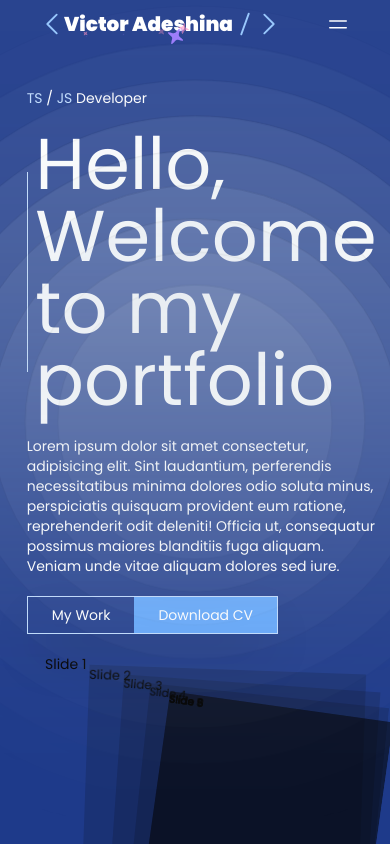
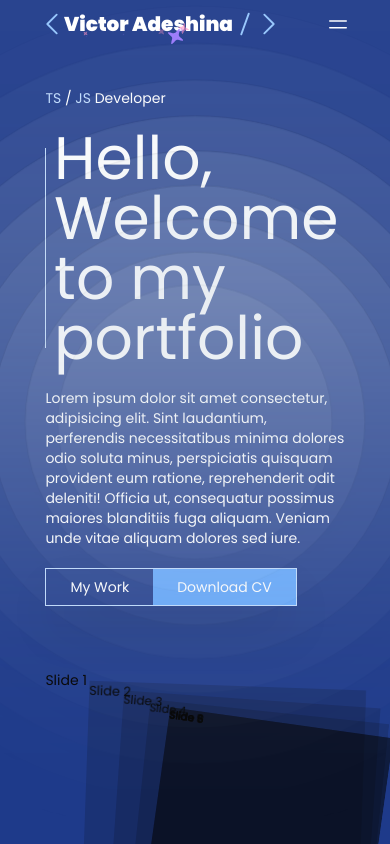
Before and after one commit to v-techhub/portfolio, a Next.js app: page / in a window 390 px wide. Shown: the top 844 px of the page. Built offline with nearby package versions, Linux system fonts and the light colour scheme.

Commit message:
Adjusted typograpy

```diff
--- a/app/components/hero/index.tsx
+++ b/app/components/hero/index.tsx
@@ -4,9 +4,9 @@ import RightContent from "./rightContent"
 
 const Hero = () => {
     return (
-        <section id='hero' className='h-fit z-10 p-2 md:h-screen bg-blue-900 pt-12 flex justify-center items-center'>
+        <section id='hero' className='h-fit overflow-hidden z-10 p-2 md:h-screen bg-blue-900 pt-12 flex justify-center items-center'>
             <Ripple numCircles={16} /> {/* Background element */}
-            <div className="flex w-[90%] mt-10 md:mt-auto m-auto gap-5 flex-col md:flex-row ">
+            <div className="flex w-[80%] md:w-[90%] mt-10 md:mt-auto m-auto gap-16 md:gap-5 flex-col md:flex-row ">
                 <LeftContent />
                 <RightContent />
             </div>
--- a/app/components/hero/leftContent.tsx
+++ b/app/components/hero/leftContent.tsx
@@ -6,7 +6,7 @@ const LeftContent = () => {
             <div><span className="text-blue-200">TS</span>&nbsp;/&nbsp;<span className="text-blue-200">JS</span> Developer</div>
             <div className="flex gap-2 items-center">
                 <div className="h-[200px] bg-blue-200 w-[2px]" />
-                <div className="text-7xl">Hello, Welcome to my portfolio</div>
+                <div className="text-6xl md:text-7xl">Hello, Welcome to my portfolio</div>
             </div>
             <p>Lorem ipsum dolor sit amet consectetur, adipisicing elit. Sint laudantium, perferendis necessitatibus minima dolores odio soluta minus, perspiciatis quisquam provident eum ratione, reprehenderit odit deleniti! Officia ut, consequatur possimus maiores blanditiis fuga aliquam. Veniam unde vitae aliquam dolores sed iure.</p>
             <div className="border group hover:border-blue-400 transition-all duration-300 border-blue-200 shadow-2xl w-fit overflow-hidden">
```
